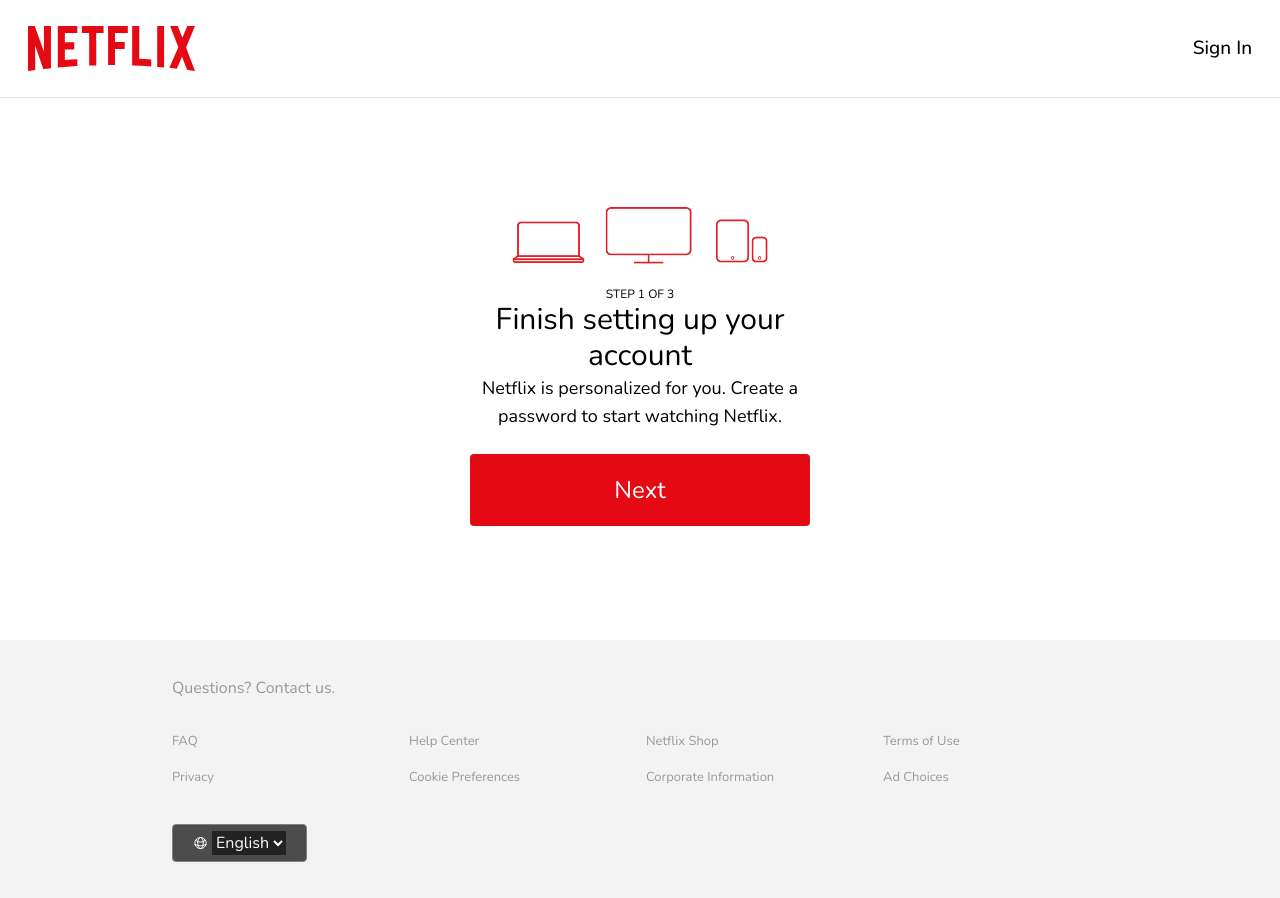
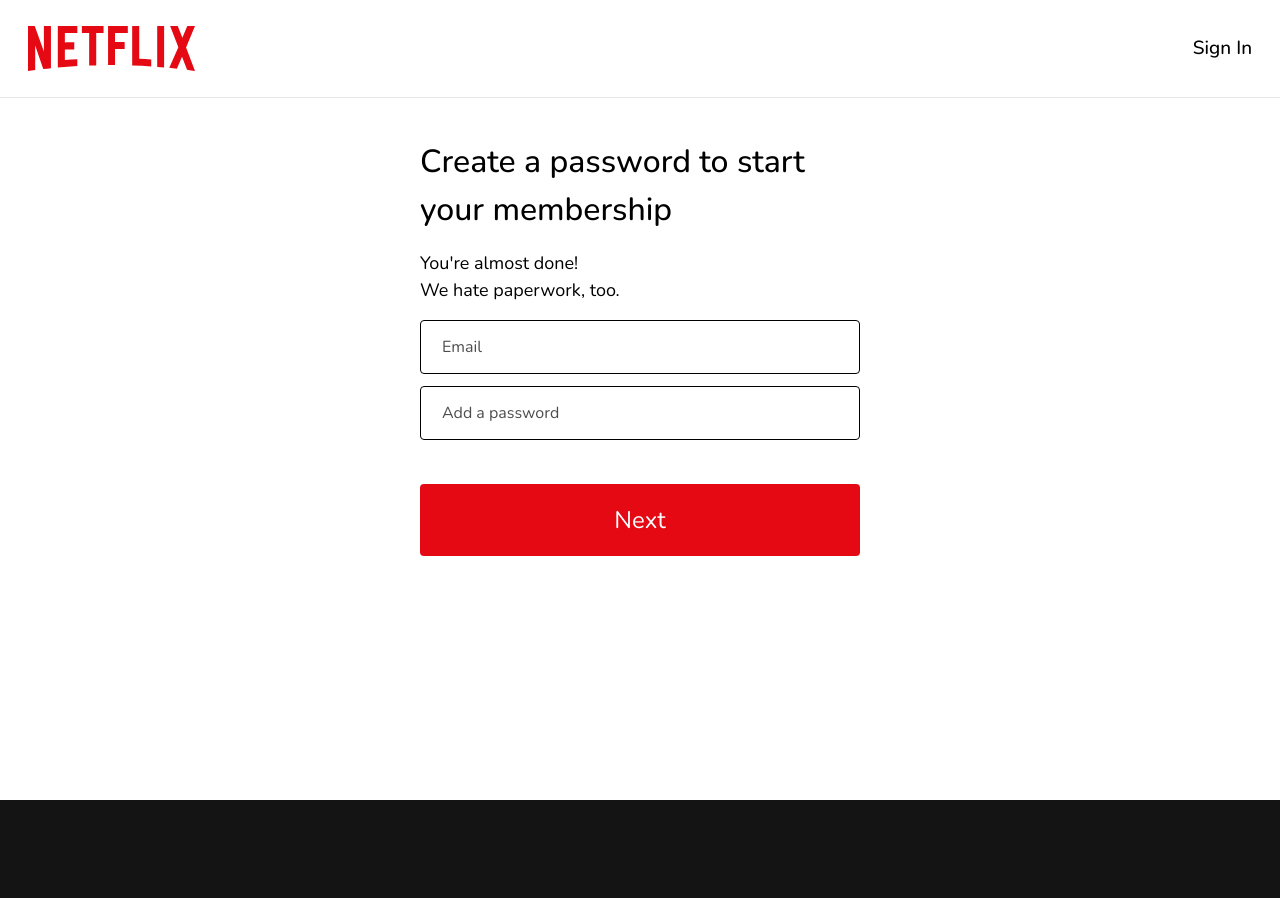
Before and after one commit to EdWIN1021/netflix-clone, a Next.js app: page /signup in a window 1280 px wide. After the commit the page ends 800 px from the top, so only its background shows below. Built offline with nearby package versions, Linux system fonts and the light colour scheme.

Commit message:
fix: text input component

```diff
--- a/app/globals.css
+++ b/app/globals.css
@@ -49,7 +49,4 @@
   .center-x-y {
     @apply flex flex-col items-center justify-center;
   }
-  .secondary-TERTIARY {
-    /* @apply  */
-  }
 }
--- /dev/null
+++ b/app/signup/created/page.tsx
@@ -0,0 +1,30 @@
+import Footer from "@/components/Footer";
+import Link from "next/link";
+import React from "react";
+import { signUpFooterLinks as links } from "../../../constants";
+
+const page = () => {
+  return (
+    <div className="flex flex-col">
+      <div className="mt-10 flex h-full flex-1 justify-center">
+        <div className="flex w-[440px] flex-col">
+          <h2 className="mb-3 text-[32px] font-medium">Account Created</h2>
+          <p className=" text-[16px]">Use this email to access your account:</p>
+          <p className="my-12 text-center font-medium">
+            {"asdasd@asdasda.com"}
+          </p>
+
+          <Link
+            href={"/browse"}
+            className="primary-btn w-full px-12 py-5 text-center text-2xl text-white"
+          >
+            Next
+          </Link>
+        </div>
+      </div>
+      <Footer links={links} />
+    </div>
+  );
+};
+
+export default page;
--- a/app/signup/layout.tsx
+++ b/app/signup/layout.tsx
@@ -1,15 +1,19 @@
 import Logo from "@/components/Logo";
+import Link from "next/link";
 
 export default function Layout({ children }: { children: React.ReactNode }) {
   return (
     <div className="min-h-[100vh] bg-white">
-      <div className="flex w-full border-b px-7 py-4">
+      <div className="flex w-full items-center border-b px-7 py-4 ">
         <div className="flex-1">
           <Logo width={167} height={65} />
         </div>
 
-        <button className="text-[19px] font-medium">Sign In</button>
+        <Link href={"/login"} className="text-[19px] font-medium">
+          Sign In
+        </Link>
       </div>
+
       <>{children}</>
     </div>
   );
--- a/app/signup/page.tsx
+++ b/app/signup/page.tsx
@@ -1,38 +1,10 @@
 import React from "react";
-import Image from "next/image";
-import Footer from "@/components/Footer";
-import { signUpFooterLinks as links } from "../../constants";
+import SignUp from "@/components/signup/SignUp";
+import Logo from "@/components/Logo";
+import Link from "next/link";
 
 const page = () => {
-  return (
-    <div className="flex min-h-[100vh] flex-col">
-      <div className="center-x-y mx-auto max-w-[340px]  flex-1 text-center">
-        <Image
-          className="mb-5"
-          src="/signup/devices.png"
-          width={260}
-          height={90}
-          alt="devices"
-        />
-        <p className="text-xs">STEP 1 OF 3</p>
-        <h2 className="text-3xl">Finish setting up your account</h2>
-        <p className="text-lg">
-          Netflix is personalized for you. Create a password to start watching
-          Netflix.
-        </p>
-
-        <button className="primary-btn mt-6 w-full px-12 py-5 text-2xl text-white">
-          Next
-        </button>
-      </div>
-      <Footer
-        links={links}
-        bgColor="#F3F3F3"
-        fontColor="#737373"
-        type="small"
-      />
-    </div>
-  );
+  return <SignUp />;
 };
 
 export default page;
--- a/app/signup/step-three/page.tsx
+++ /dev/null
@@ -1,7 +0,0 @@
-import React from "react";
-
-const page = () => {
-  return <div>step#3</div>;
-};
-
-export default page;
--- a/app/signup/step-two/page.tsx
+++ /dev/null
@@ -1,7 +0,0 @@
-import React from "react";
-
-const page = () => {
-  return <div>step#2</div>;
-};
-
-export default page;
--- a/components/TextInput.tsx
+++ b/components/TextInput.tsx
@@ -1,34 +1,47 @@
 "use client";
 
-import { useState } from "react";
+import clsx from "clsx";
+import { InputHTMLAttributes } from "react";
 
-export interface TextInputProps {
+interface TextInputProps extends InputHTMLAttributes<HTMLInputElement> {
   label: string;
-  color?: string;
-  border?: boolean;
+  variant?: "primary" | "secondary" | "tertiary";
   outline?: boolean;
-  labelColor?: string;
-  forForm?: boolean;
-  primary?: boolean;
+  id: string;
 }
 
-const TextInput: React.FC<TextInputProps> = ({ label, primary }) => {
-  const [input, setInput] = useState("");
+const TextInput: React.FC<TextInputProps> = ({
+  label,
+  outline = true,
+  variant = "primary",
+  id,
+  ...rest
+}) => {
+  const inputVariants = {
+    primary:
+      "border-[rgb(128,128,128)] bg-[rgba(21,21,21,0.75)] focus:outline-[0.125rem] focus:outline-white/100 outline-offset-2 outline-none",
+    secondary: "bg-[#333] focus:bg-[#454545] border-none outline-none",
+    tertiary: "bg-white border border-black outline-none",
+  };
+
+  const labelVariants = {
+    primary: "text-[#8C8C8C]",
+    secondary: "text-[#8C8C8C]",
+    tertiary: "text-[rgba(0,0,0,0.7)]",
+  };
 
   return (
-    <div className="relative mt-4 sm:flex-1">
+    <div className="relative">
       <input
-        className={`text-input ${
-          primary ? "input-primary " : "input-secondary"
-        } peer`}
-        type="text"
-        name="email"
-        value={input}
-        onBlur={() => setInput("")}
-        onChange={(e) => setInput(e.target.value)}
+        id={id}
+        {...rest}
+        className={`${inputVariants[variant]} peer w-full rounded border px-4 pb-1 pt-6 leading-normal`}
       />
 
-      <label className={`${primary ? "label-primary" : "label-secondary"}`}>
+      <label
+        className={`${labelVariants[variant]} absolute left-[5%] top-1/2 translate-y-[-50%] cursor-text duration-300 peer-focus:left-[4%] peer-focus:top-[30%] peer-focus:text-xs`}
+        htmlFor={id}
+      >
         {label}
       </label>
     </div>
--- a/components/home/GetStartedForm.tsx
+++ b/components/home/GetStartedForm.tsx
@@ -21,13 +21,14 @@
         Ready to watch? Enter your email to create or restart your membership.
       </h3>
 
-      <div className="justify-center sm:flex">
+      <div className="flex flex-col items-center sm:flex-row">
         <div className="mr-2 w-full">
-          <TextInput label={"Email address"} primary />
+          <TextInput label={"Email address"} id="email" variant="primary" />
         </div>
+
         <button
           type="submit"
-          className="mt-4 whitespace-nowrap rounded bg-[rgb(229,9,20)]  px-4 py-2 text-lg font-medium text-[#fff] hover:bg-[rgb(193,17,25)] active:bg-[rgb(153,22,29)]"
+          className="mt-3 whitespace-nowrap rounded bg-[rgb(229,9,20)] px-4  py-3.5 text-lg font-medium text-[#fff] hover:bg-[rgb(193,17,25)] active:bg-[rgb(153,22,29)] sm:mt-0"
         >
           <div className="flex items-center">
             <span>Get Started</span>
--- a/components/login/LoginModal.tsx
+++ b/components/login/LoginModal.tsx
@@ -6,8 +6,22 @@
     <div className="mx-auto h-full rounded bg-black px-[5%] py-[60px] pt-[40px] text-white sm:h-[660px] sm:w-[450px] sm:bg-[rgba(0,0,0,0.75)] sm:px-[68px]">
       <h1 className="text-[2rem] font-medium">Sign In</h1>
 
-      <TextInput label={"Email or phone number"} />
-      <TextInput label={"Password"} />
+      <div className="mt-4">
+        <TextInput
+          label={"Email or phone number"}
+          variant="secondary"
+          type="text"
+          id="email"
+        />
+      </div>
+      <div className="mt-4">
+        <TextInput
+          label={"Password"}
+          variant="secondary"
+          type="password"
+          id="password"
+        />
+      </div>
 
       <button className="primary-btn mt-10 w-full py-3">Sign In</button>
 
--- /dev/null
+++ b/components/signup/SignUp.tsx
@@ -0,0 +1,46 @@
+"use client";
+
+import React from "react";
+import TextInput from "../TextInput";
+import { useRouter } from "next/navigation";
+
+const SignUp = () => {
+  const router = useRouter();
+
+  const handleSubmit = (e: React.SyntheticEvent) => {
+    e.preventDefault();
+    router.push("/signup/created");
+  };
+
+  return (
+    <form className="mx-auto mt-10 max-w-[440px]" onSubmit={handleSubmit}>
+      <div>
+        <h2 className="text-[32px] font-medium">
+          Create a password to start your membership
+        </h2>
+
+        <div className="my-4 text-[18px]">
+          <p>You&apos;re almost done!</p>
+          <p>We hate paperwork, too.</p>
+        </div>
+
+        <div className="mb-5 mt-4">
+          <div className="mb-3">
+            <TextInput label="Email" id="email" variant="tertiary" />
+          </div>
+
+          <TextInput label="Add a password" id="password" variant="tertiary" />
+        </div>
+
+        <button
+          type="submit"
+          className="primary-btn mt-6 w-full px-12 py-5 text-2xl text-white"
+        >
+          Next
+        </button>
+      </div>
+    </form>
+  );
+};
+
+export default SignUp;
```
